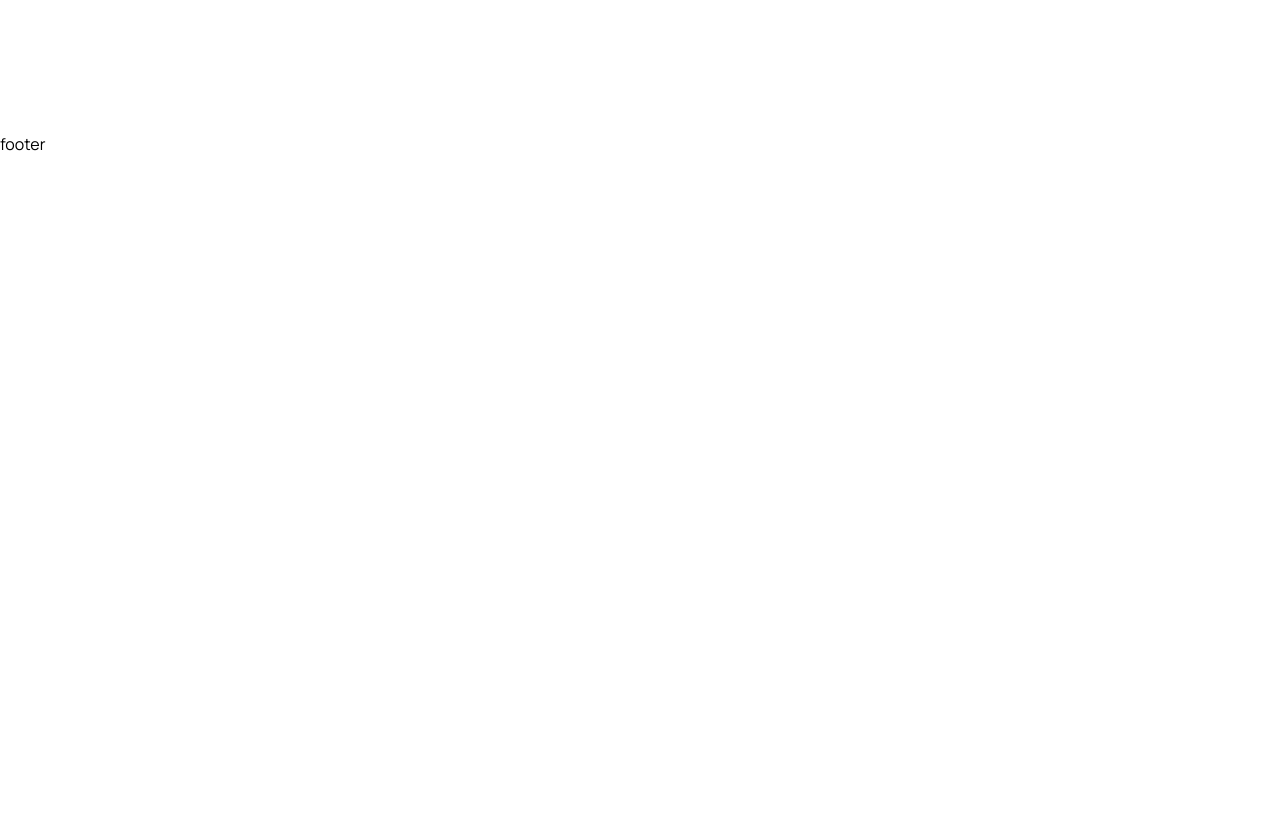
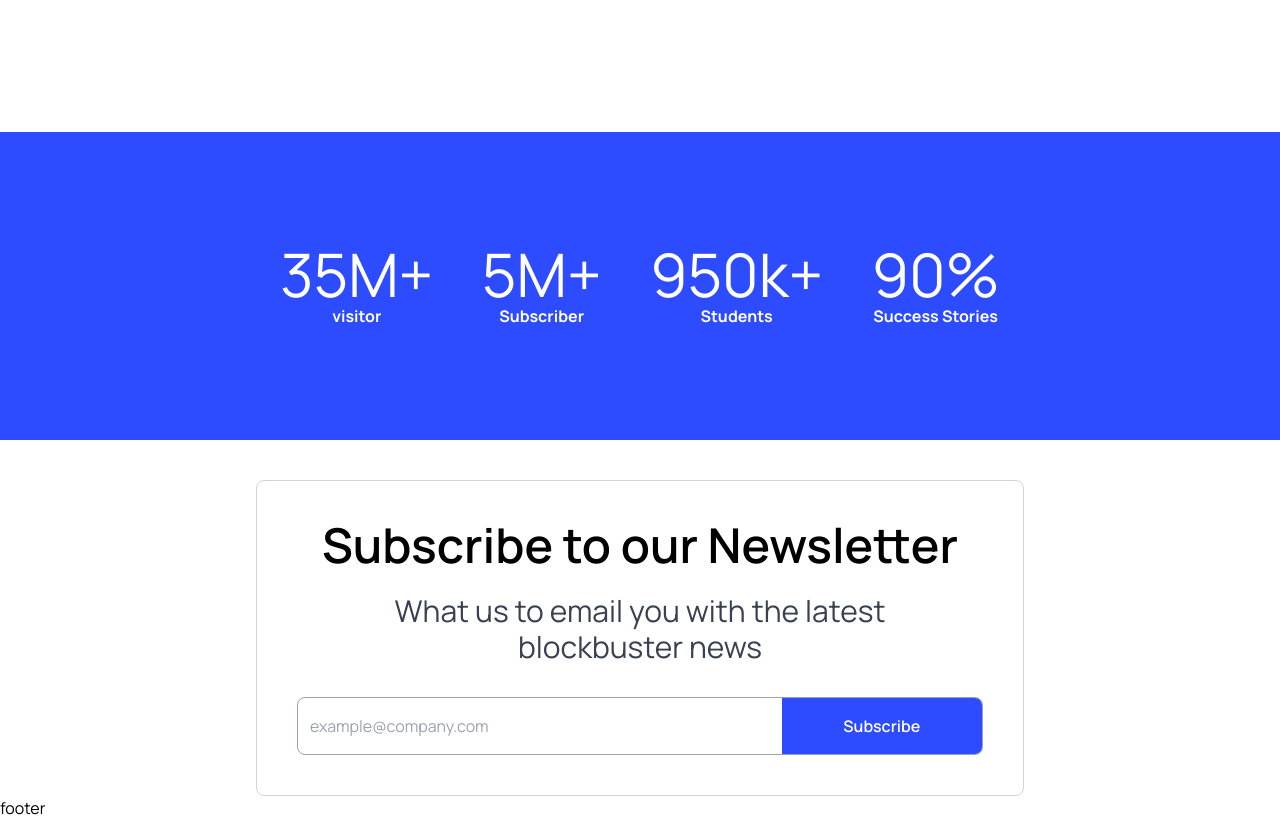
Before and after one commit to MostakemHossain/skill-forge-hub-mern, a React (Vite) app in the folder frontend/: page / in a window 1280 px wide. Shown: the part 2360-3180 px from the top of the page. Before the commit the page ends 2516 px from the top, so only its background shows below. Built offline with nearby package versions, Linux system fonts and the light colour scheme; no server answers.

Commit message:
newsletter and state added

```diff
--- a/frontend/src/pages/Home/Home.jsx
+++ b/frontend/src/pages/Home/Home.jsx
@@ -1,7 +1,9 @@
 import Gallary from "./Gallary/Gallary"
 import HeroContainer from "./Hero/HeroContainer"
+import NewsLetter from "./NewsLetter/NewsLetter"
 import PopularClasses from "./PopularClasses/PopularClasses"
 import PopularTeacher from "./PopularTeacher/PopularTeacher"
+import Stat from "./Stat/Stat"
 
 
 const Home = () => {
@@ -13,6 +15,12 @@ const Home = () => {
         <PopularClasses />
         <PopularTeacher />
 
+
+      </div>
+      <Stat />
+      <div className="max-w-screen-2xl mx-auto">
+        <NewsLetter />
+
       </div>
     </section>
   )
--- /dev/null
+++ b/frontend/src/pages/Home/NewsLetter/NewsLetter.jsx
@@ -0,0 +1,44 @@
+import { useState } from "react";
+
+const NewsLetter = () => {
+    const [email, setEmail] = useState("");
+
+    const handleChange = (e) => {
+        setEmail(e.target.value);
+    };
+
+    const handleSubmit = (e) => {
+        e.preventDefault();
+        // Here you can handle the submission of the email, for example, sending it to your backend server
+        console.log("Submitted email:", email);
+        // Clear the email field after submission
+        setEmail("");
+    };
+
+    return (
+        <div className="md:w-[60%] mx-auto p-10 md:border border-gray-300 rounded-lg mt-10">
+            <h2 className="md:text-5xl text-3xl font-semibold mb-2 text-center">Subscribe to our Newsletter</h2>
+            <p className="text-gray-700 p-4 text-center md:text-3xl text-xl mb-4">What us to email you with the latest blockbuster news</p>
+            <form onSubmit={handleSubmit}>
+                <div className="flex items-center border border-gray-400 rounded-lg overflow-hidden">
+                    <input
+                        type="email"
+                        className="w-full md:py-4 py-2 px-3 placeholder-gray-400 focus:outline-none rounded-full"
+                        placeholder="example@company.com"
+                        value={email}
+                        onChange={handleChange}
+                        required
+                    />
+                    <button
+                        type="submit"
+                        className="bg-secondary w-[40%] text-white md:px-4 px-2 md:py-4 py-2 font-semibold hover:bg-blue-600"
+                    >
+                        Subscribe
+                    </button>
+                </div>
+            </form>
+        </div>
+    );
+};
+
+export default NewsLetter;
--- /dev/null
+++ b/frontend/src/pages/Home/Stat/Stat.jsx
@@ -0,0 +1,28 @@
+
+
+const Stat = () => {
+  return (
+    <div className="bg-secondary w-full md:py-28 py-10 ">
+      <div className="md:w-[60%] mx-auto md:flex">
+        <div className="text-center mx-auto text-white">
+          <h1 className="text-6xl">35M+</h1>
+          <p className="font-bold">visitor</p>
+        </div>
+        <div className="text-center mx-auto text-white">
+          <h1 className="text-6xl">5M+</h1>
+          <p className="font-bold">Subscriber</p>
+        </div>
+        <div className="text-center mx-auto text-white">
+          <h1 className="text-6xl">950k+</h1>
+          <p className="font-bold">Students</p>
+        </div>
+        <div className="text-center mx-auto text-white">
+          <h1 className="text-6xl">90%</h1>
+          <p className="font-bold">Success Stories</p>
+        </div>
+      </div>
+    </div>
+  )
+}
+
+export default Stat
```
